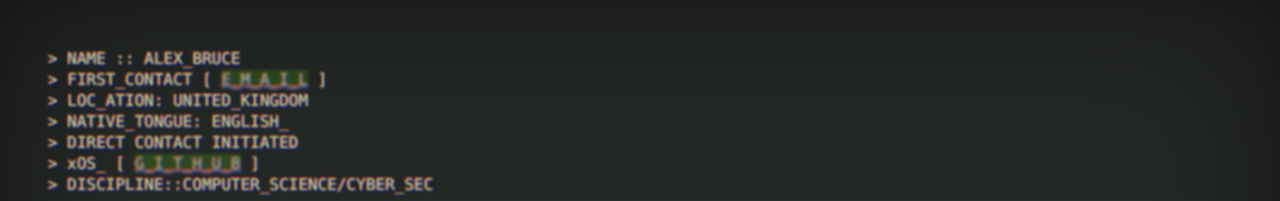
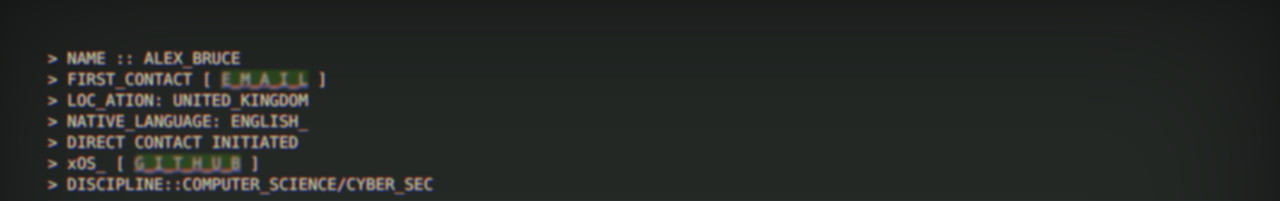
Before and after one commit to alexic0n/website, a plain HTML site: page index.html in a window 1280 px wide. Shown: the top 201 px of the page. Drawn offline with Linux system fonts and the light colour scheme.

Commit message:
updated cv

```diff
--- a/index.html
+++ b/index.html
@@ -17,7 +17,7 @@
         <h1>> NAME :: ALEX_BRUCE</h1>
         <h2>> FIRST_CONTACT [ <a href="mailto:alexbruce225@gmail.com" target="_blank">E_M_A_I_L</a> ]</h2>
         <h1>> LOC_ATION: UNITED_KINGDOM</h1>
-        <h1>> NATIVE_TONGUE: ENGLISH_</h1>
+        <h1>> NATIVE_LANGUAGE: ENGLISH_</h1>
         <h2>> DIRECT CONTACT INITIATED</h2>
         <h2>> xOS_ [ <a href="https://www.github.com/alexic0n" target="_blank">G_I_T_H_U_B</a> ]</h2>
         <h2>> DISCIPLINE::COMPUTER_SCIENCE/CYBER_SEC
```
Also changed, not shown: 1 other file.
